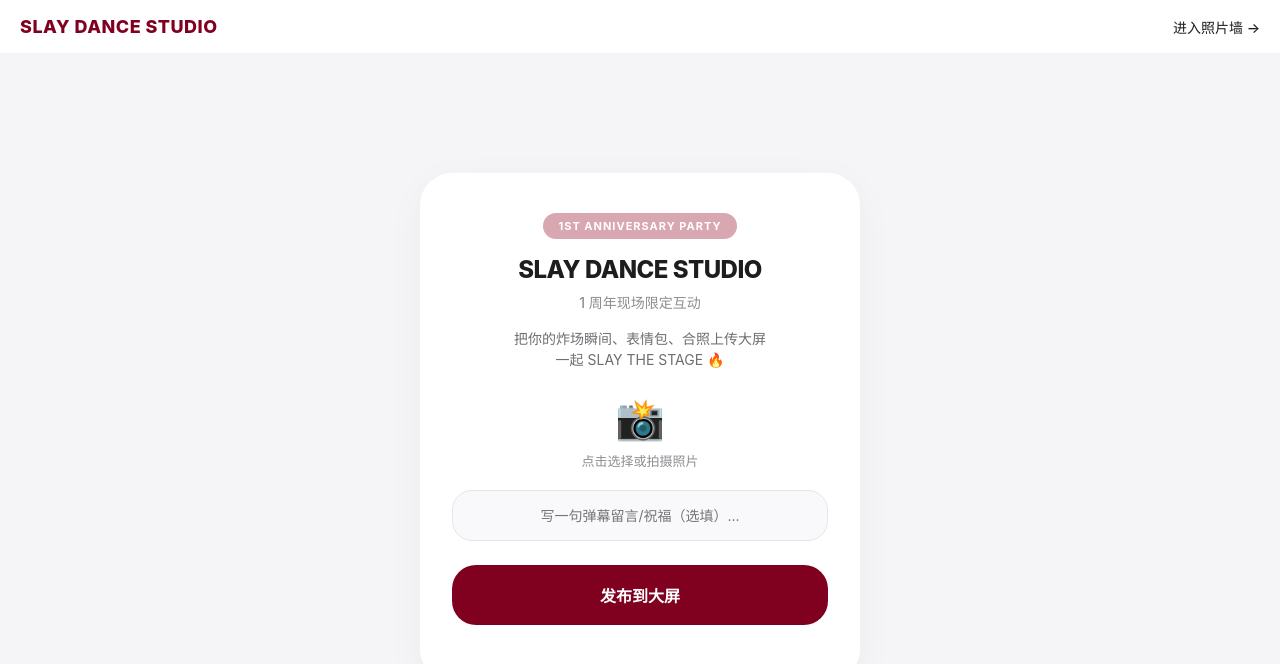
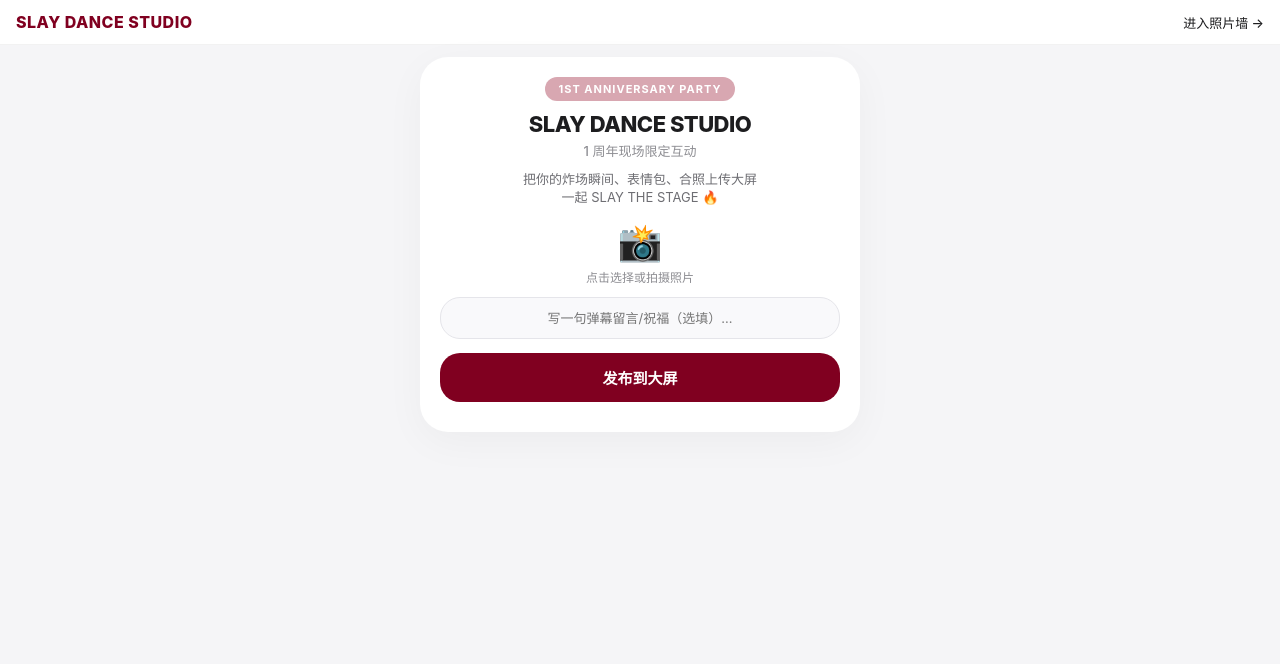
Before and after one commit to tansze27/slay-photo-wall, a website: page public/index.html in a window 1280 px wide. Drawn offline with Linux system fonts and the light colour scheme.

Commit message:
reduce top and bottom vertical spacing for compact view

```diff
--- a/public/index.html
+++ b/public/index.html
@@ -21,18 +21,18 @@
       flex-direction: column;
     }
 
-    /* 原设计 Header：仅微调间距 */
+    /* 顶部导航 */
     header {
       display: flex;
       justify-content: space-between;
       align-items: center;
-      padding: 16px 20px;
+      padding: 12px 16px;
       background: #ffffff;
       border-bottom: 1px solid rgba(0, 0, 0, 0.05);
     }
 
     .brand-title {
-      font-size: 18px;
+      font-size: 16px;
       font-weight: 800;
       color: #800020;
       letter-spacing: 0.5px;
@@ -41,89 +41,91 @@
     .nav-links a {
       color: #1d1d1f;
       text-decoration: none;
-      font-size: 14px;
+      font-size: 13px;
       font-weight: 500;
     }
 
+    /* 容器：取消强制垂直居中，靠上靠紧 header */
     .container {
       flex: 1;
       display: flex;
       justify-content: center;
-      align-items: center;
-      padding: 20px;
+      align-items: flex-start;
+      padding: 12px 16px 20px 16px;
     }
 
-    /* 原设计 Card：完全保持原貌 */
+    /* 白卡片：极大压缩上下内边距 */
     .card {
       background: #ffffff;
-      border-radius: 32px;
-      padding: 40px 32px;
+      border-radius: 28px;
+      padding: 20px 20px;
       width: 100%;
       max-width: 440px;
       text-align: center;
       box-shadow: 0 10px 40px rgba(0, 0, 0, 0.04);
     }
 
+    /* 紧凑版内部上下元素间距 */
     .badge {
       display: inline-block;
       background: #d8a7b1;
       color: #ffffff;
       font-size: 11px;
       font-weight: 700;
-      padding: 6px 16px;
+      padding: 5px 14px;
       border-radius: 20px;
       letter-spacing: 1px;
-      margin-bottom: 16px;
+      margin-bottom: 10px;
     }
 
     .welcome-title {
-      font-size: 24px;
+      font-size: 22px;
       font-weight: 800;
       color: #1d1d1f;
-      margin-bottom: 8px;
+      margin-bottom: 4px;
       letter-spacing: -0.5px;
     }
 
     .subtitle {
-      font-size: 14px;
+      font-size: 13px;
       color: #8e8e93;
-      margin-bottom: 16px;
+      margin-bottom: 10px;
       font-weight: 500;
     }
 
     .desc {
-      font-size: 14px;
+      font-size: 13px;
       color: #6e6e73;
-      line-height: 1.5;
-      margin-bottom: 24px;
+      line-height: 1.4;
+      margin-bottom: 14px;
     }
 
     .upload-zone {
       cursor: pointer;
-      margin-bottom: 20px;
+      margin-bottom: 12px;
     }
 
     .upload-icon {
-      font-size: 40px;
-      margin-bottom: 8px;
+      font-size: 36px;
+      margin-bottom: 4px;
     }
 
     .upload-hint {
-      font-size: 13px;
+      font-size: 12px;
       color: #8e8e93;
     }
 
     .comment-container {
-      margin-bottom: 24px;
+      margin-bottom: 14px;
     }
 
     .comment-input {
       width: 100%;
-      padding: 16px 20px;
+      padding: 12px 18px;
       border: 1px solid #e5e5ea;
       border-radius: 20px;
       background: #f9f9fb;
-      font-size: 14px;
+      font-size: 13px;
       color: #1d1d1f;
       text-align: center;
       outline: none;
@@ -141,9 +143,9 @@
       background: #800020;
       color: #ffffff;
       border: none;
-      padding: 18px;
-      border-radius: 24px;
-      font-size: 16px;
+      padding: 14px;
+      border-radius: 20px;
+      font-size: 15px;
       font-weight: 700;
       cursor: pointer;
       transition: background 0.2s, transform 0.1s;
@@ -158,29 +160,10 @@
     }
 
     .status-msg {
-      margin-top: 16px;
-      font-size: 13px;
+      margin-top: 10px;
+      font-size: 12px;
       font-weight: 600;
       color: #800020;
-    }
-
-    /* 移动端专属距离微调（绝不改变任何视觉与外观设计） */
-    @media (max-width: 480px) {
-      header {
-        padding: 12px 16px;
-      }
-      .brand-title {
-        font-size: 15px;
-      }
-      .nav-links a {
-        font-size: 12px;
-      }
-      .container {
-        padding: 10px 16px;
-      }
-      .card {
-        padding: 24px 20px;
-      }
     }
   </style>
 </head>
```
